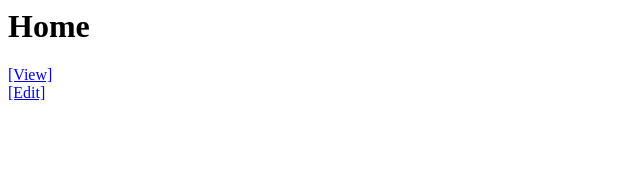
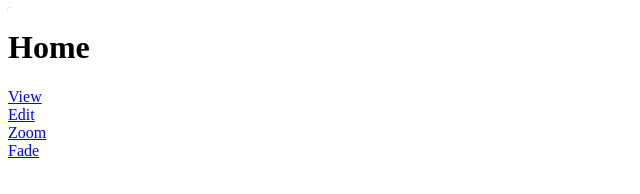
Before and after one commit to angrycat9000/backstack, a website with bundled scripts: page src/index.html in a window 1280 px wide. Shown: the whole page, without its empty margins (0-640 px from the left). Built offline with nearby package versions, Linux system fonts and the light colour scheme.

Commit message:
Added more transitions

```diff
--- a/src/Navigator.js
+++ b/src/Navigator.js
@@ -154,7 +154,7 @@ export class Navigator extends LitElement  {
     }
 
     this.baseScreenId = previous ? previous.frameId : 'none';
-    this.transitionName = entering.transition.in;
+    this.transitionName = entering.transition;
     this.transitionTarget = entering.frameId || 'none';
     return this.updateComplete
     .then(awaitAnimationFrame)
@@ -196,7 +196,7 @@ export class Navigator extends LitElement  {
     .then(awaitAnimationFrame)
     .then(awaitAnimationFrame)
     .then(()=>new Promise((resolve,reject)=>{
-        this.transitionName = leaving.transition.in;
+        this.transitionName = leaving.transition;
         this.afterTransition = resolve
     }))
     .then(()=>{
--- a/src/ScreenTransition.js
+++ b/src/ScreenTransition.js
@@ -2,12 +2,13 @@
 
 
 const ScreenTransition = {
-    None: {in:'', out:''},
-    SlideLeft: {in:'slide-left', out:'slide-right'},
-    SlideRight: {in:'slide-right', out:'slide-left'},
-    SlideUp: {in:'slide-up', out:'slide-down'},
-    SlideDown: {in:'slide-down', out:'slide-up'},
-    Zoom: {in:'grow-in', out:'shrink-out'}
+    None: '',
+    SlideLeft: 'slide-left',
+    SlideRight: 'slide-right',
+    SlideUp: 'slide-up',
+    SlideDown: 'slide-down',
+    Zoom: 'zoom-in',
+    Fade: 'fade',
 };
 
 Object.freeze(ScreenTransition);
--- a/src/index.html
+++ b/src/index.html
@@ -10,6 +10,7 @@
             width:320px;
             height:480px;
             background-color: #e0e0e0;
+            box-shadow: 2px 2px 2px 2px  rgba(0,0,0,0.3)
         }
 
         wam-screen {
--- a/src/index.js
+++ b/src/index.js
@@ -1,5 +1,4 @@
-import Navigo from 'navigo';
-import {html, LitElement} from 'lit-element';
+import {html, LitElement, css} from 'lit-element';
 import {render} from 'lit-html';
 
 import Navigation, { ScreenTransition } from './webapp-navigation';
@@ -11,8 +10,17 @@ class Screen extends LitElement {
     this.template = null;
   }
 
+  static get styles() {
+    return css`div{
+      background:white;
+      height:100%;
+      width:100%;
+      position:absolute;
+    }`
+  }
+
   render() {
-    return html`<div style="background:white"><slot></slot></div>`;
+    return html`<div><slot></slot></div>`;
   }
 
   set template(value) {
@@ -28,7 +36,11 @@ function screenFactory(id, state) {
 
   switch(id) {
     case 'home':
-      screen.template = html`<h1>Home</h1><a href="view" @click=${click}>[View]</a><br><a href="edit" @click=${click}>[Edit]</a>`
+      screen.template = html`<h1>Home</h1>
+        <a href="view" @click=${click}>View</a><br>
+        <a href="edit" data-transition="slide-up" @click=${click}>Edit</a><br>
+        <a href="view" data-transition="zoom-in" @click=${click}>Zoom</a><br>
+        <a href="view" data-transition="fade-in" @click=${click}>Fade</a>`;
       break;
     case 'edit':
       screen.template = html`<h1><button @click=${back}>Back</button> Edit</h1><p>Edit ${state.id}</p>`;
@@ -49,16 +61,15 @@ function screenFactory(id, state) {
 
 function showScreen(id, state) {
   console.log('before', navigator.getState())
-  navigator.push(id, state, {transition:ScreenTransition.SlideLeft})
+
   .then(()=>{console.log('Push Done')})
   console.log('after', navigator.getState())
 }
 
 function click(event) {
-  const url = event.currentTarget.href;
-  console.log(url);
+  const transition = event.currentTarget.getAttribute('data-transition') || ScreenTransition.SlideLeft;
   const id = event.currentTarget.getAttribute('href')
-  showScreen(id, {state:'test'});
+  navigator.push(id, {id:transition}, {transition:transition})
   event.preventDefault();
 }
 
--- a/src/navigator.scss
+++ b/src/navigator.scss
@@ -9,7 +9,7 @@
 .screen {
   width: 100%;
   height: 100%;
-  transition: transform 0.5s;
+  transition: transform 0.5s, opacity 0.5s;
   position: absolute;
   top: 0;
   left: 0;
@@ -17,13 +17,12 @@
   animation-fill-mode: forwards;
 }
 
-.slide-left {
-  transform: translate3d(100%, 0, 0);
-}
-
-.slide-right {
-  transform: translate3d(-100%, 0, 0);
-}
+.slide-left {transform: translate3d(100%, 0, 0)}
+.slide-right {transform: translate3d(-100%, 0, 0)}
+.slide-up {transform:translate3d(0,100%,0)}
+.slide-down {transform:translate3d(0,-100%,0)}
+.zoom-in {transform:scale(0.01)}
+.fade-in {opacity:0;}
 
 #motion {
   box-shadow: inset 0 0 0 2px red;
```
